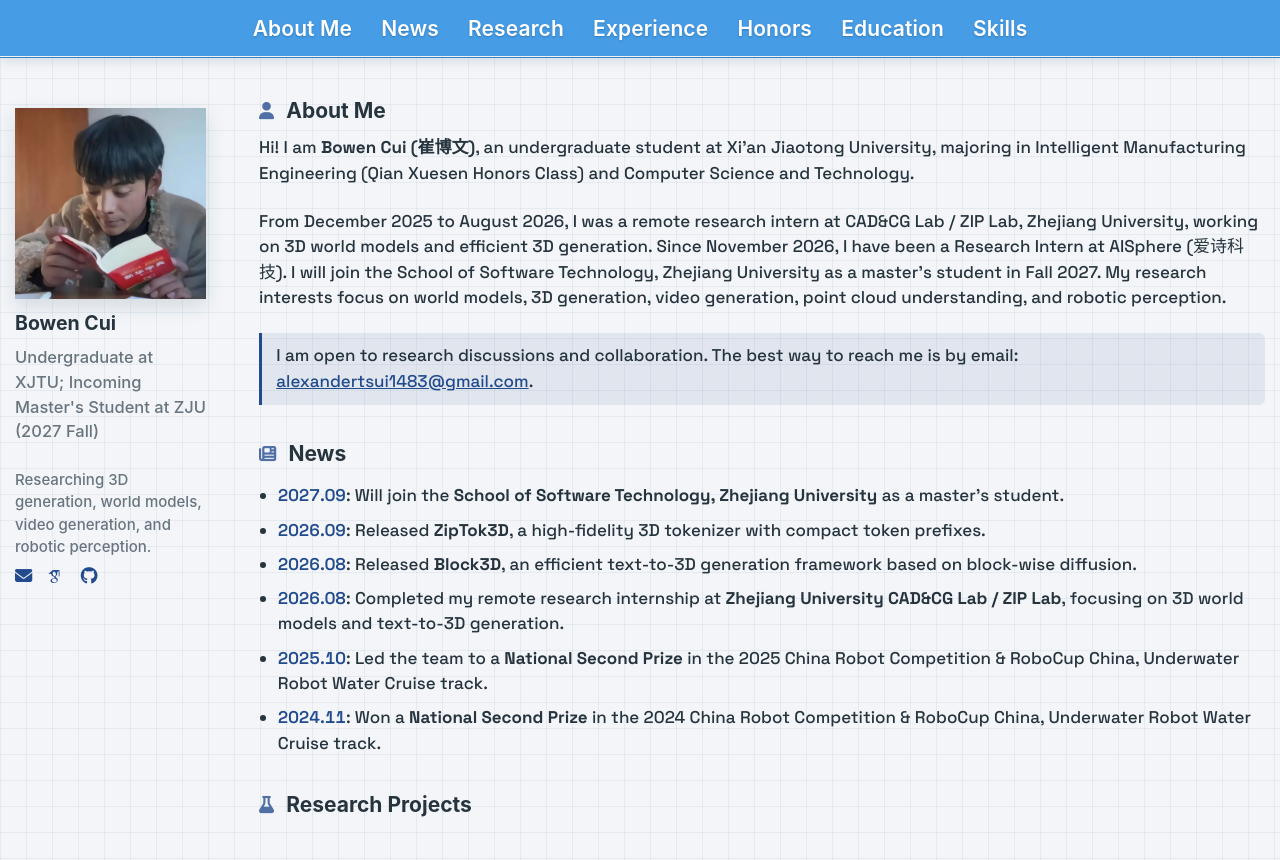
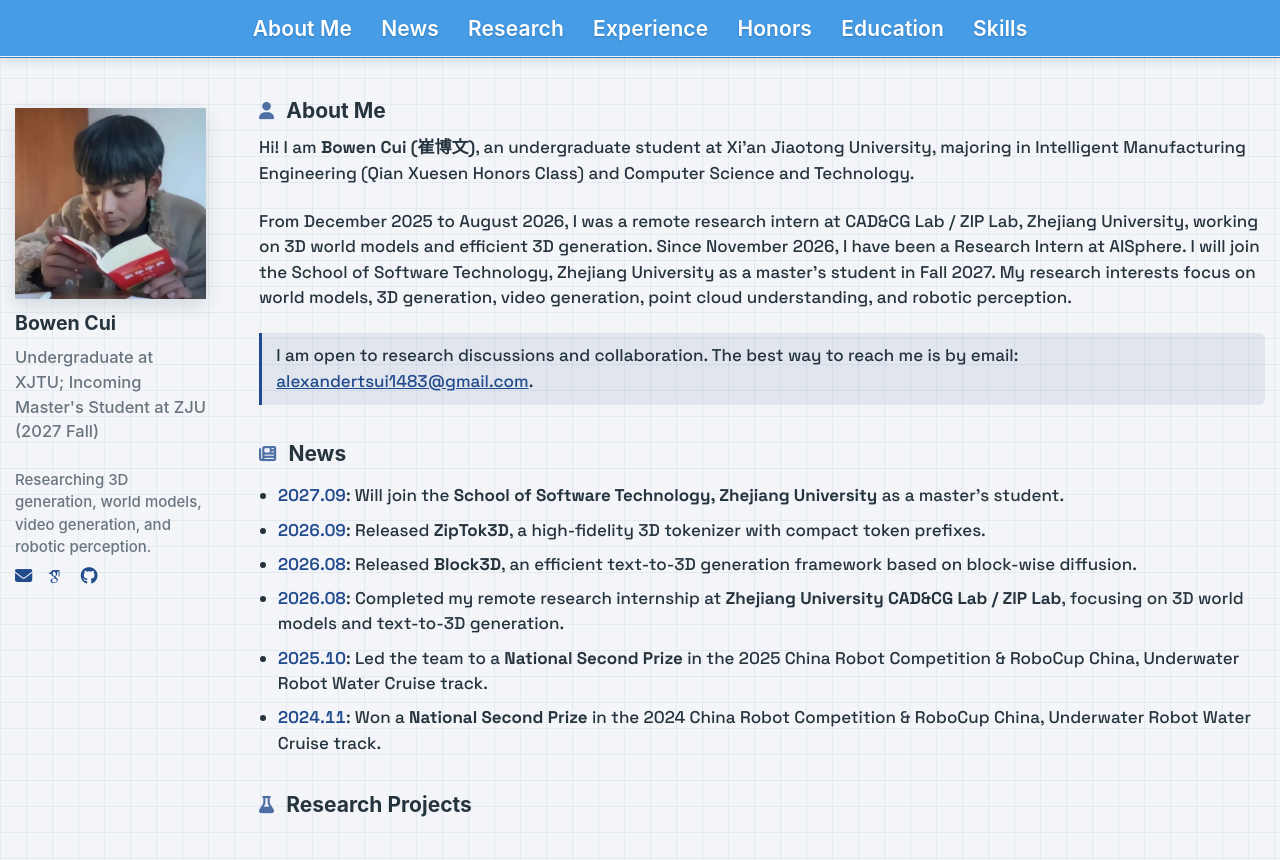
Before and after one commit to AlexanderTsui/AlexanderTsui.github.io, a Jekyll site: the page built from _pages/about.md, in a window 1280 px wide and 1400 px high, cut to the strip 0-860 px from the top of the window. Built offline with Jekyll 4.4.1, drawn with Linux system fonts in a browser that asks for light colours; some web fonts are replaced; a script bundle is joined from its source files by our own code; library files that are not in the unit come from our copies; some of the changed text lies outside the part shown.

Commit message:
Remove Chinese company name from homepage

```diff
--- a/_pages/about.md
+++ b/_pages/about.md
@@ -1,7 +1,7 @@
 ---
 permalink: /
 title: ""
-description: "Bowen Cui (崔博文) is an undergraduate researcher at Xi'an Jiaotong University, a Research Intern at AISphere (爱诗科技), and an incoming master's student at Zhejiang University, working on 3D generation, world models, video generation, and robotic perception."
+description: "Bowen Cui (崔博文) is an undergraduate researcher at Xi'an Jiaotong University, a Research Intern at AISphere, and an incoming master's student at Zhejiang University, working on 3D generation, world models, video generation, and robotic perception."
 author_profile: true
 redirect_from:
   - /about/
@@ -14,7 +14,7 @@
 
 Hi! I am **Bowen Cui (崔博文)**, an undergraduate student at Xi'an Jiaotong University, majoring in Intelligent Manufacturing Engineering (Qian Xuesen Honors Class) and Computer Science and Technology.
 
-From December 2025 to August 2026, I was a remote research intern at CAD&CG Lab / ZIP Lab, Zhejiang University, working on 3D world models and efficient 3D generation. Since November 2026, I have been a Research Intern at AISphere (爱诗科技). I will join the School of Software Technology, Zhejiang University as a master's student in Fall 2027. My research interests focus on world models, 3D generation, video generation, point cloud understanding, and robotic perception.
+From December 2025 to August 2026, I was a remote research intern at CAD&CG Lab / ZIP Lab, Zhejiang University, working on 3D world models and efficient 3D generation. Since November 2026, I have been a Research Intern at AISphere. I will join the School of Software Technology, Zhejiang University as a master's student in Fall 2027. My research interests focus on world models, 3D generation, video generation, point cloud understanding, and robotic perception.
 
 <p class="home-callout">I am open to research discussions and collaboration. The best way to reach me is by email: <a href="mailto:alexandertsui1483@gmail.com">alexandertsui1483@gmail.com</a>.</p>
 
@@ -102,10 +102,10 @@
 
 <div class="entity-card">
   <div class="entity-logo entity-logo--image">
-    <img src="https://res-static.hc-cdn.cn/cloudbu-site/china/zh-cn/startup2024/logo0417/logo_%E7%94%BB%E6%9D%BF%201%20%E5%89%AF%E6%9C%AC%2033.png" alt="AISphere 爱诗科技 logo">
+    <img src="https://res-static.hc-cdn.cn/cloudbu-site/china/zh-cn/startup2024/logo0417/logo_%E7%94%BB%E6%9D%BF%201%20%E5%89%AF%E6%9C%AC%2033.png" alt="AISphere logo">
   </div>
   <div>
-    <p class="entity-title"><strong>AISphere (爱诗科技)</strong></p>
+    <p class="entity-title"><strong>AISphere</strong></p>
     <p class="entity-meta"><em>2026.11 - Present, Research Intern</em></p>
   </div>
 </div>
```
